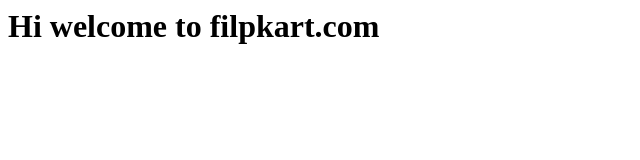
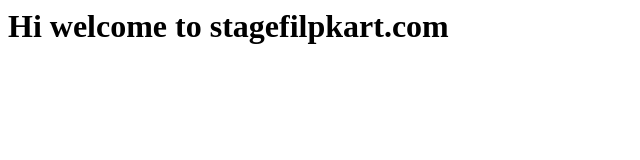
Before and after one commit to AnilKumar107/gitpulloct24, a plain HTML site: page index.html in a window 1280 px wide. Shown: the whole page, without its empty margins (0-640 px from the left). Drawn offline with Linux system fonts and the light colour scheme.

Commit message:
added new file to stage

```diff
--- a/index.html
+++ b/index.html
@@ -1 +1 @@
-<h1>Hi welcome to filpkart.com </h1>
+<h1>Hi welcome to stagefilpkart.com </h1>
```
